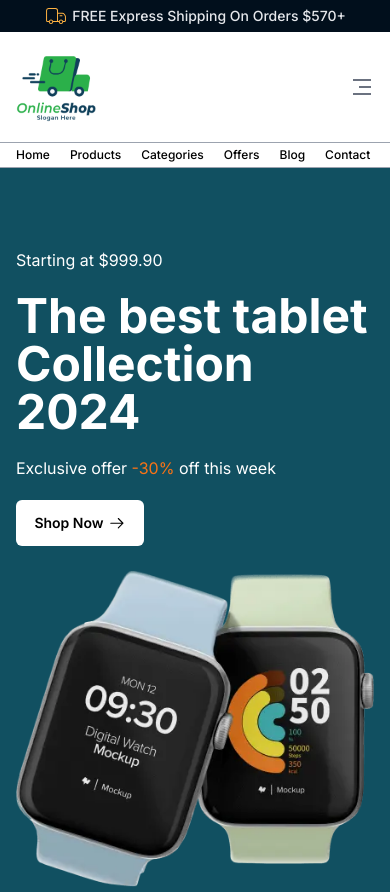
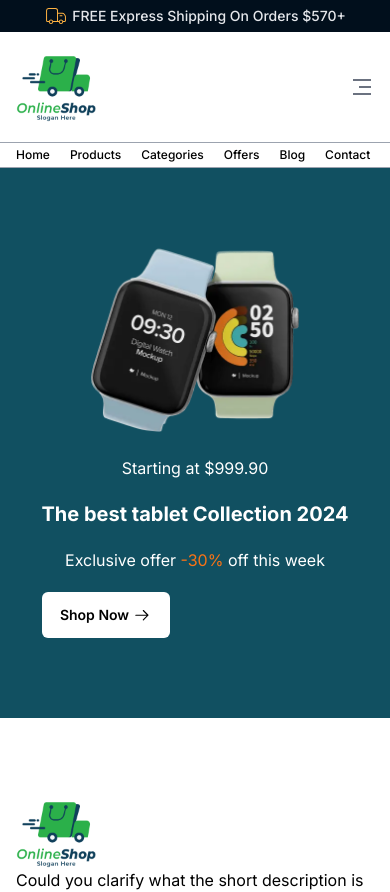
Before and after one commit to Mehebul02/Online-Shop, a Next.js app: page / in a window 390 px wide. Shown: the top 892 px of the page. Built offline with nearby package versions, Linux system fonts and the light colour scheme.

Commit message:
banner solved the responsive

```diff
--- a/src/components/Banner.jsx
+++ b/src/components/Banner.jsx
@@ -6,22 +6,22 @@ import { GoArrowRight } from "react-icons/go";
 const Banner = () => {
   return (
     <div className="bg-[#115061] py-20 text-themeWhite mb-20">
-      <Container className="flex flex-col lg:flex-row justify-between items-center gap-6">
+      <Container className="flex flex-col-reverse lg:flex-row justify-between items-center gap-6">
         {/* text  */}
-        <div className="flex flex-col gap-5">
+        <div className="flex flex-col gap-5 text-center lg:text-start">
           <p className="text-md">Starting at $999.90</p>
-          <h1 className="text-5xl font-bold max-w-[500px]">The best tablet Collection 2024</h1>
+          <h1 className="text-xl lg:text-5xl font-bold max-w-[500px]">The best tablet Collection 2024</h1>
           <h1>
             Exclusive offer <span className="text-orange-500">-30%</span> off
             this week
           </h1>
-          <button className="flex items-center gap-1 bg-themeWhite text-black rounded-md w-32 px-0 justify-center text-sm font-semibold hover:bg-transparent hover:text-themeWhite py-3 border border-transparent hover:border-white/40 duration-200">
+          <button className="flex items-center gap-1 bg-themeWhite text-black rounded-md w-32  px-0 justify-center text-sm font-semibold hover:bg-transparent hover:text-themeWhite py-3 border border-transparent hover:border-white/40 duration-200">
             Shop Now <GoArrowRight className="text-lg" />
           </button>
         </div>
         {/* image  */}
         <div>
-          <Image src={banner} alt="banner"/>
+          <Image src={banner} alt="banner" className="w-52 lg:w-96"/>
         </div>
       </Container>
     </div>
```
